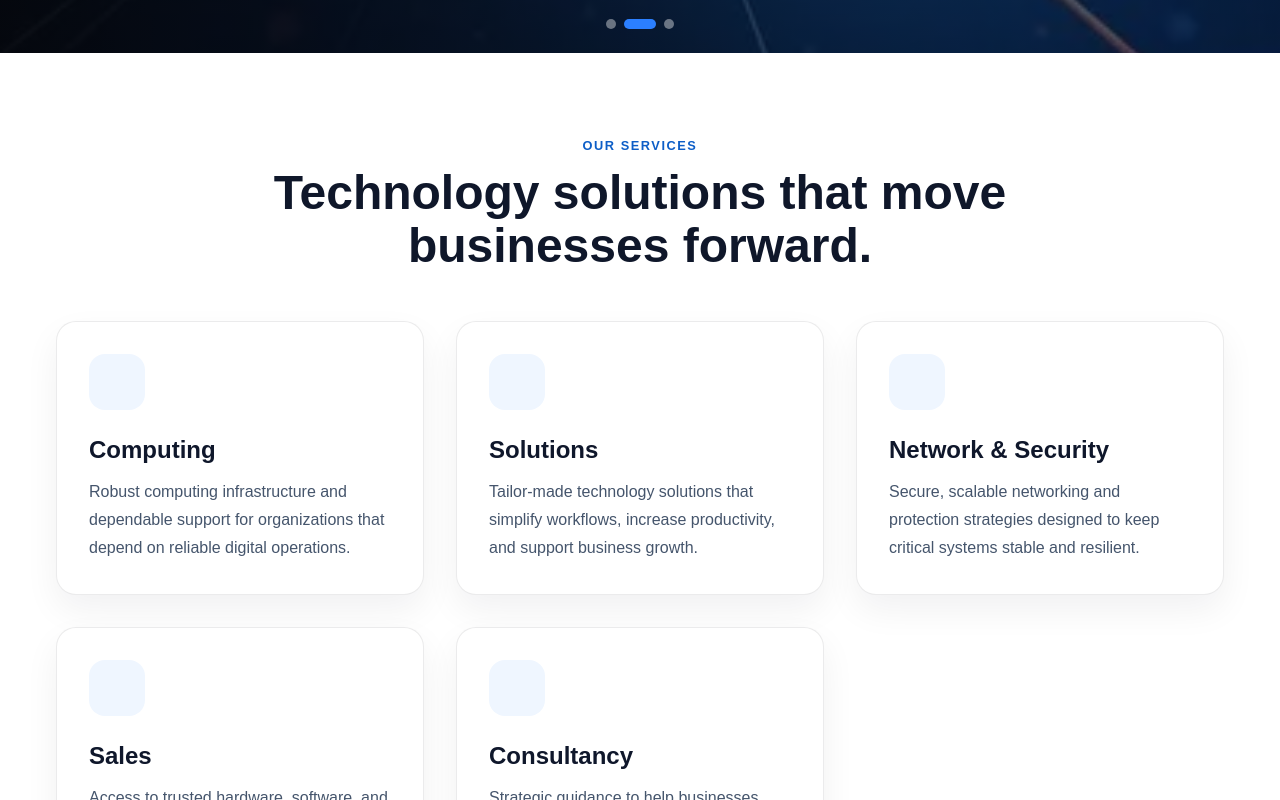
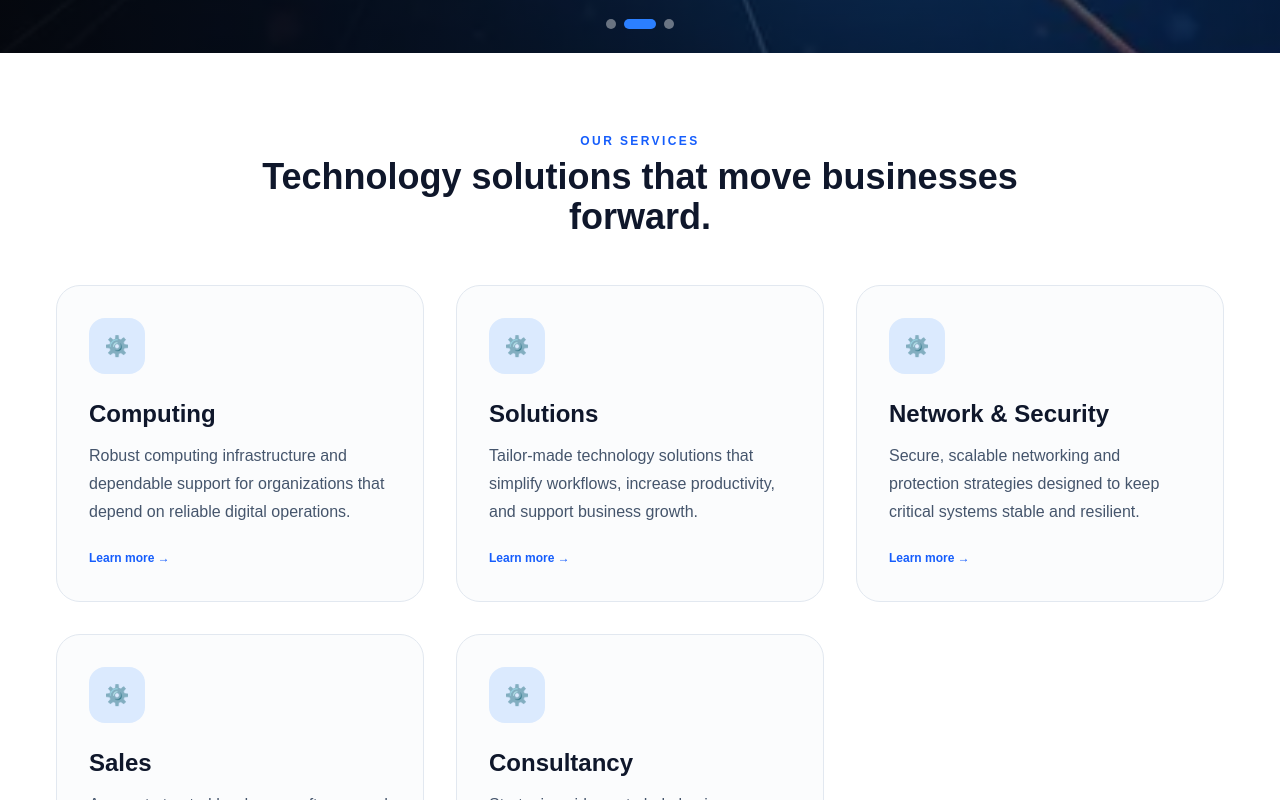
Before and after one commit to Yaya1200/sysnext, a Next.js app: page / in a window 1280 px wide. Shown: the part 700-1500 px from the top of the page. Built offline with nearby package versions, Linux system fonts and the light colour scheme; no server answers.

Commit message:
adding services

```diff
--- a/app/components/ServicesOverview.tsx
+++ b/app/components/ServicesOverview.tsx
@@ -1,27 +1,63 @@
+"use client";
+
+import { useEffect, useState } from "react";
 import Link from "next/link";
-import { services } from "../data/siteData";
+import { services as defaultServices, ServiceItem } from "../data/siteData";
 
 export default function ServicesOverview() {
+  const [serviceList, setServiceList] = useState<ServiceItem[]>(defaultServices);
+
+  useEffect(() => {
+    fetch("/api/content?type=service")
+      .then((res) => (res.ok ? res.json() : Promise.reject()))
+      .then((data) => {
+        if (Array.isArray(data) && data.length > 0) {
+          setServiceList(
+            data.map((item: any) => ({
+              id: item.id,
+              slug: item.slug || String(item.id),
+              name: item.title,
+              title: item.title,
+              shortDescription: item.description || "",
+              description: item.content || item.description || "",
+              features: item.extra_data?.features || [],
+              image: item.image || "/images/services/service1.jpg",
+            }))
+          );
+        }
+      })
+      .catch(() => undefined);
+  }, []);
+
   return (
     <section className="bg-white py-20">
       <div className="container mx-auto px-4">
         <div className="mx-auto mb-12 max-w-3xl text-center">
-          <p className="section-label">Our Services</p>
-          <h2 className="section-title">Technology solutions that move businesses forward.</h2>
+          <p className="text-xs font-bold uppercase tracking-[0.2em] text-blue-600">Our Services</p>
+          <h2 className="mt-2 text-3xl font-black text-slate-900 sm:text-4xl">
+            Technology solutions that move businesses forward.
+          </h2>
         </div>
 
         <div className="grid grid-cols-1 gap-8 md:grid-cols-2 xl:grid-cols-3">
-          {services.map((service) => (
+          {serviceList.map((service) => (
             <Link
               href={`/services/${service.slug}`}
-              key={service.slug}
-              className="soft-card group block p-8 transition duration-200 hover:-translate-y-1 hover:shadow-xl"
+              key={service.id || service.slug}
+              className="group block rounded-3xl border border-slate-200 bg-slate-50/50 p-8 transition duration-200 hover:-translate-y-1 hover:border-blue-200 hover:bg-white hover:shadow-xl"
             >
-              <div className="mb-6 flex h-14 w-14 items-center justify-center rounded-2xl bg-blue-50 text-xl text-blue-700">
-                <i className="fa-solid fa-cubes" />
+              <div className="mb-6 flex h-14 w-14 items-center justify-center rounded-2xl bg-blue-100 text-xl font-bold text-blue-700">
+                ⚙️
               </div>
-              <h3 className="mb-3 text-2xl font-bold text-slate-900">{service.name}</h3>
-              <p className="text-base leading-7 text-slate-600">{service.shortDescription}</p>
+              <h3 className="mb-3 text-2xl font-bold text-slate-900 group-hover:text-blue-600 transition">
+                {service.name}
+              </h3>
+              <p className="text-base leading-7 text-slate-600">
+                {service.shortDescription}
+              </p>
+              <span className="mt-6 inline-flex items-center text-xs font-bold text-blue-600 group-hover:text-blue-800">
+                Learn more →
+              </span>
             </Link>
           ))}
         </div>
```
